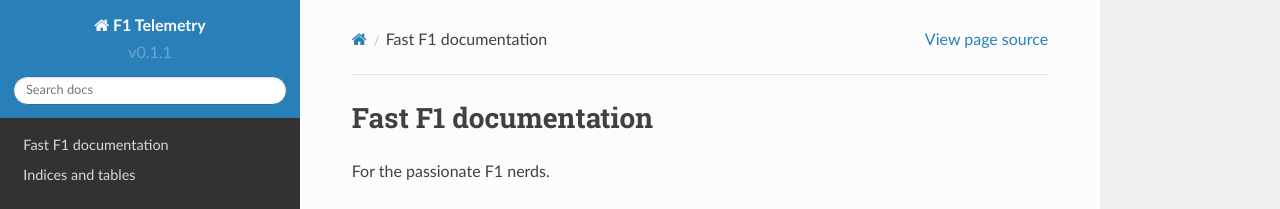
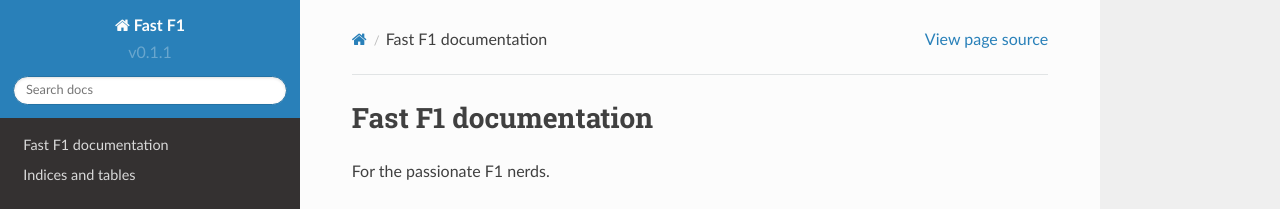
Before and after one commit to theOehrly/Fast-F1, a Sphinx documentation site: the page built from docs/index.rst, in a window 1280 px wide. Shown: the top 209 px of the page. Built offline with Sphinx 7.4.7 and the Read the Docs theme 2.0.0, drawn with Linux system fonts in a browser that asks for light colours; pages that are not in the unit, such as notebooks, are missing from menus.

Commit message:
Minor link fix

```diff
--- a/README.rst
+++ b/README.rst
@@ -15,7 +15,7 @@
 =====
 
 Full documentation can be found
-`here <https://ax6.github.io/Fast-F1/fast-f1.html>`_.
+`here <https://ax6.github.io/Fast-F1/fastf1.html>`_.
 
 Setting up an experiment is easy, especially if you are already familiar
 with pandas and numpy.
--- a/docs/conf.py
+++ b/docs/conf.py
@@ -11,7 +11,7 @@
 
 # -- Project information -----------------------------------------------------
 
-project = 'F1 Telemetry'
+project = 'Fast F1'
 copyright = 'MIT'
 author = 'Ax_6'
 version = info['version']
```
